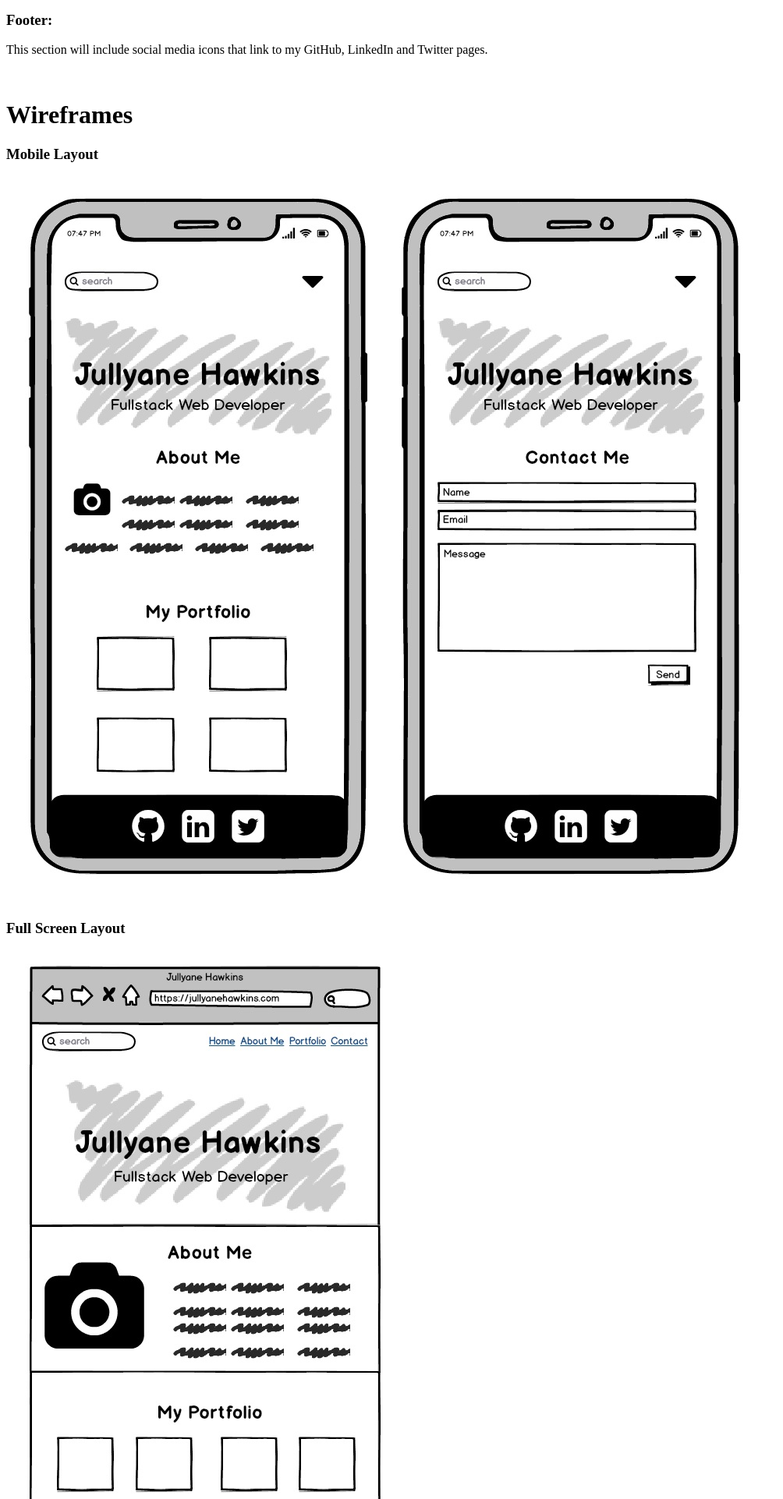
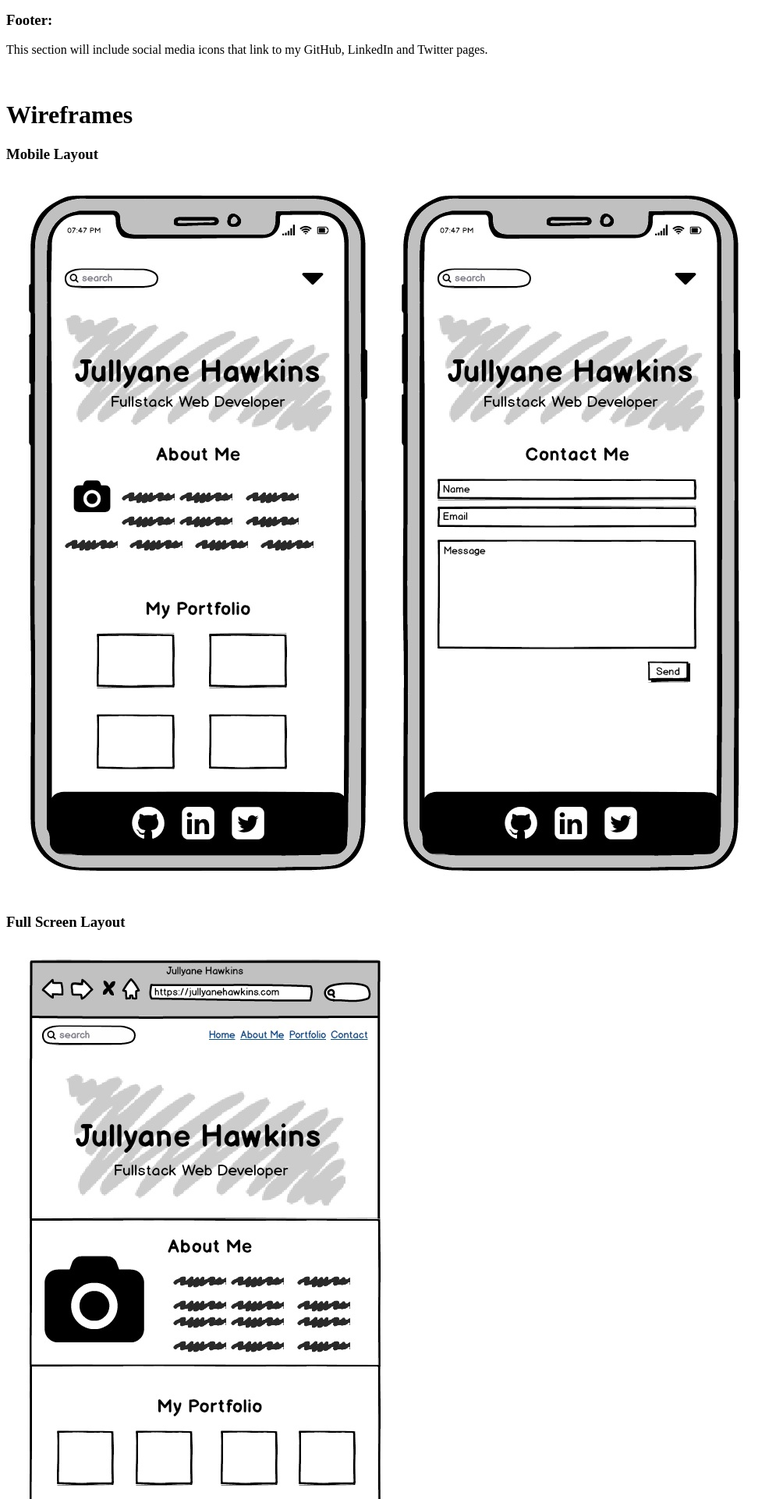
Before and after one commit to jullyanehawkins/jullyane-hawkins, a PHP site: page /milestone-2.php in a window 1280 px wide. Shown: the part 375-2298 px from the top of the page at 78% size, without its empty margins (0-1004 px from the left). Run offline with PHP 8.4, Linux system fonts and the light colour scheme.

Commit message:
edited wireframes

```diff
--- a/public_html/documentation/milestone-2.php
+++ b/public_html/documentation/milestone-2.php
@@ -19,10 +19,10 @@
 		<br>
 		<h1>Wireframes</h1>
 		<h3>Mobile Layout</h3>
-		<img src="mobile-layout.jpg" style="margin: 4px auto;" alt="Mobile Layout">
+		<img src="mobile-layout.jpg" alt="Mobile Layout">
 		<br>
 		<h3>Full Screen Layout</h3>
-		<img src="full-screen-layout.jpg" style="margin: 0px auto;" alt="Full Screen Layout">
+		<img src="full-screen-layout.jpg" alt="Full Screen Layout">
 		<br>
 	</body>
 </html>
```
